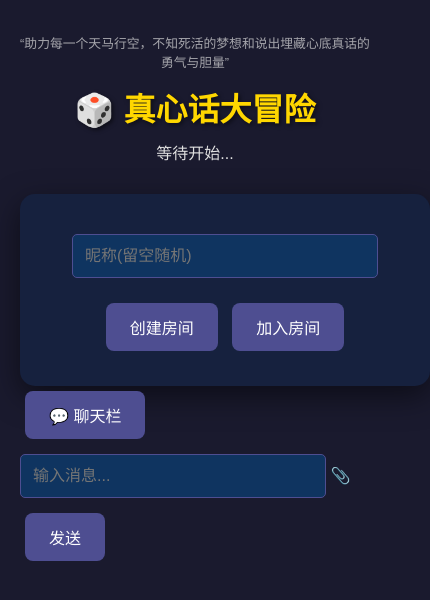
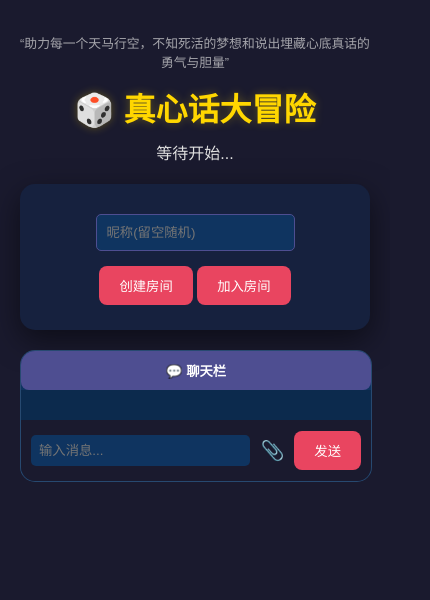
Before and after one commit to AndyHuanghr/dice_game1, a website: page public/index.html in a window 390 px wide. Both pictures are taken after a click on the button "💬 聊天栏". Shown: the whole page, 430 px wide, since content can reach past the window. Drawn offline with nearby package versions, Linux system fonts and the light colour scheme; no server answers.

Commit message:
Refactor CSS for layout and styling improvements

```diff
--- a/public/style.css
+++ b/public/style.css
@@ -1,130 +1,206 @@
-/* 基础设置 */
+/* 基础背景与文字设置 */
 body {
     font-family: 'PingFang SC', 'Microsoft YaHei', sans-serif;
     background-color: #1a1a2e;
     color: #e0e0e0;
     margin: 0;
+    padding: 20px;
     display: flex;
     flex-direction: column;
     align-items: center;
-    padding: 20px;
     min-height: 100vh;
 }
 
 header {
     text-align: center;
-    margin-bottom: 30px;
-    max-width: 600px;
+    margin-bottom: 20px;
+    max-width: 800px;
 }
 
 h1 {
     color: #ffd700;
-    font-size: 2rem;
     margin: 10px 0;
-    text-shadow: 2px 2px 4px rgba(0,0,0,0.5);
+    text-shadow: 0 0 10px rgba(255, 215, 0, 0.3);
 }
 
-/* 核心：隐藏逻辑 */
+/* 布局容器：左侧游戏，右侧聊天 */
+#layout-container {
+    display: flex;
+    width: 100%;
+    max-width: 1100px;
+    gap: 20px;
+    align-items: flex-start;
+}
+
+/* 隐藏逻辑 */
 .hidden {
     display: none !important;
 }
 
+/* 主游戏区域 */
+main {
+    flex: 2;
+    background: #16213e;
+    padding: 25px;
+    border-radius: 15px;
+    box-shadow: 0 10px 30px rgba(0,0,0,0.5);
+    text-align: center;
+    min-width: 300px;
+}
+
+/* 聊天侧边栏 */
+#chat-sidebar {
+    flex: 1;
+    background: #0f3460;
+    border-radius: 15px;
+    display: flex;
+    flex-direction: column;
+    height: 600px;
+    transition: all 0.3s ease;
+    border: 1px solid rgba(255,255,255,0.1);
+    overflow: hidden;
+}
+
+/* 聊天栏折叠状态 */
+.chat-collapsed {
+    flex: 0.1 !important;
+    min-width: 60px;
+    height: 50px !important;
+}
+
+#toggle-chat {
+    background: #4e4e91;
+    border: none;
+    color: white;
+    padding: 10px;
+    cursor: pointer;
+    width: 100%;
+    font-weight: bold;
+}
+
+/* 聊天消息区域 */
+#chat-box {
+    display: flex;
+    flex-direction: column;
+    height: 100%;
+}
+
+#chat-messages {
+    flex: 1;
+    overflow-y: auto;
+    padding: 15px;
+    display: flex;
+    flex-direction: column;
+    gap: 10px;
+    background: rgba(0,0,0,0.2);
+}
+
+.msg-item {
+    background: rgba(255,255,255,0.05);
+    padding: 8px 12px;
+    border-radius: 8px;
+    word-break: break-all;
+    font-size: 0.9rem;
+    line-height: 1.4;
+}
+
+/* 聊天中的多媒体 */
+.chat-media {
+    max-width: 100%;
+    max-height: 200px;
+    border-radius: 5px;
+    margin-top: 5px;
+    display: block;
+}
+
+/* 聊天输入区 */
+#chat-controls {
+    padding: 10px;
+    display: flex;
+    align-items: center;
+    gap: 5px;
+    background: #1a1a2e;
+}
+
+#chat-input {
+    flex: 1;
+    padding: 8px;
+    border-radius: 5px;
+    border: none;
+    background: #0f3460;
+    color: white;
+}
+
+.file-label {
+    font-size: 1.2rem;
+    cursor: pointer;
+    padding: 0 5px;
+}
+
 /* 按钮样式 */
-.btn, button {
-    background: #4e4e91;
+button, .btn-primary {
+    background: #e94560;
     color: white;
     border: none;
-    padding: 12px 24px;
+    padding: 10px 20px;
     border-radius: 8px;
     cursor: pointer;
-    font-size: 1rem;
-    margin: 5px;
-    transition: all 0.3s ease;
+    transition: 0.3s;
 }
 
-.btn:hover, button:hover {
-    background: #6363c5;
+button:hover {
+    background: #ff4d6d;
     transform: translateY(-2px);
 }
 
 button:disabled {
-    background: #333;
+    background: #444;
     cursor: not-allowed;
-    transform: none;
 }
 
-/* 游戏卡片容器 */
-main {
-    background: #16213e;
-    padding: 30px;
-    border-radius: 15px;
-    box-shadow: 0 10px 30px rgba(0,0,0,0.5);
-    width: 100%;
-    max-width: 450px;
-    text-align: center;
-}
-
-/* 输入框 */
+/* 输入框样式 */
 input[type="text"], input[type="number"] {
-    width: 80%;
-    padding: 12px;
-    margin: 10px 0;
+    padding: 10px;
     border-radius: 5px;
     border: 1px solid #4e4e91;
     background: #0f3460;
     color: white;
-    font-size: 1rem;
+    margin: 5px 0;
 }
 
-/* 弹窗样式 (最关键的部分) */
+/* 玩家列表显示 */
+#players-list {
+    margin: 20px 0;
+    background: rgba(0,0,0,0.2);
+    padding: 15px;
+    border-radius: 10px;
+    text-align: left;
+}
+
+/* 弹窗样式 */
 .modal {
     position: fixed;
-    top: 0;
-    left: 0;
-    width: 100%;
-    height: 100%;
-    background: rgba(0, 0, 0, 0.85); /* 半透明遮罩 */
-    display: flex;
-    justify-content: center;
-    align-items: center;
-    z-index: 9999;
+    top: 0; left: 0; width: 100%; height: 100%;
+    background: rgba(0,0,0,0.8);
+    display: flex; justify-content: center; align-items: center;
+    z-index: 1000;
 }
 
 .modal-content {
-    background: #e94560; /* 醒目的惩罚色 */
-    padding: 40px;
+    background: #16213e;
+    padding: 30px;
     border-radius: 20px;
+    border: 2px solid #e94560;
     text-align: center;
-    box-shadow: 0 0 20px rgba(233, 69, 96, 0.5);
-    max-width: 300px;
-    width: 90%;
 }
 
-.modal-content h2 {
-    margin-top: 0;
-    color: white;
+/* 响应式适配 */
+@media (max-width: 768px) {
+    #layout-container {
+        flex-direction: column;
+    }
+    #chat-sidebar {
+        width: 100%;
+        height: 400px;
+    }
 }
-
-/* 玩家列表 */
-#players-list {
-    margin: 20px 0;
-    text-align: left;
-    background: rgba(255,255,255,0.05);
-    padding: 15px;
-    border-radius: 10px;
-}
-
-/* 结果显示 */
-#result-display {
-    border: 2px solid #ffd700;
-    padding: 20px;
-    border-radius: 10px;
-    margin-top: 20px;
-    background: rgba(255, 215, 0, 0.1);
-}
-
-#final-challenge-text {
-    font-size: 1.2rem;
-    color: #fff;
-    line-height: 1.6;
-}
```
